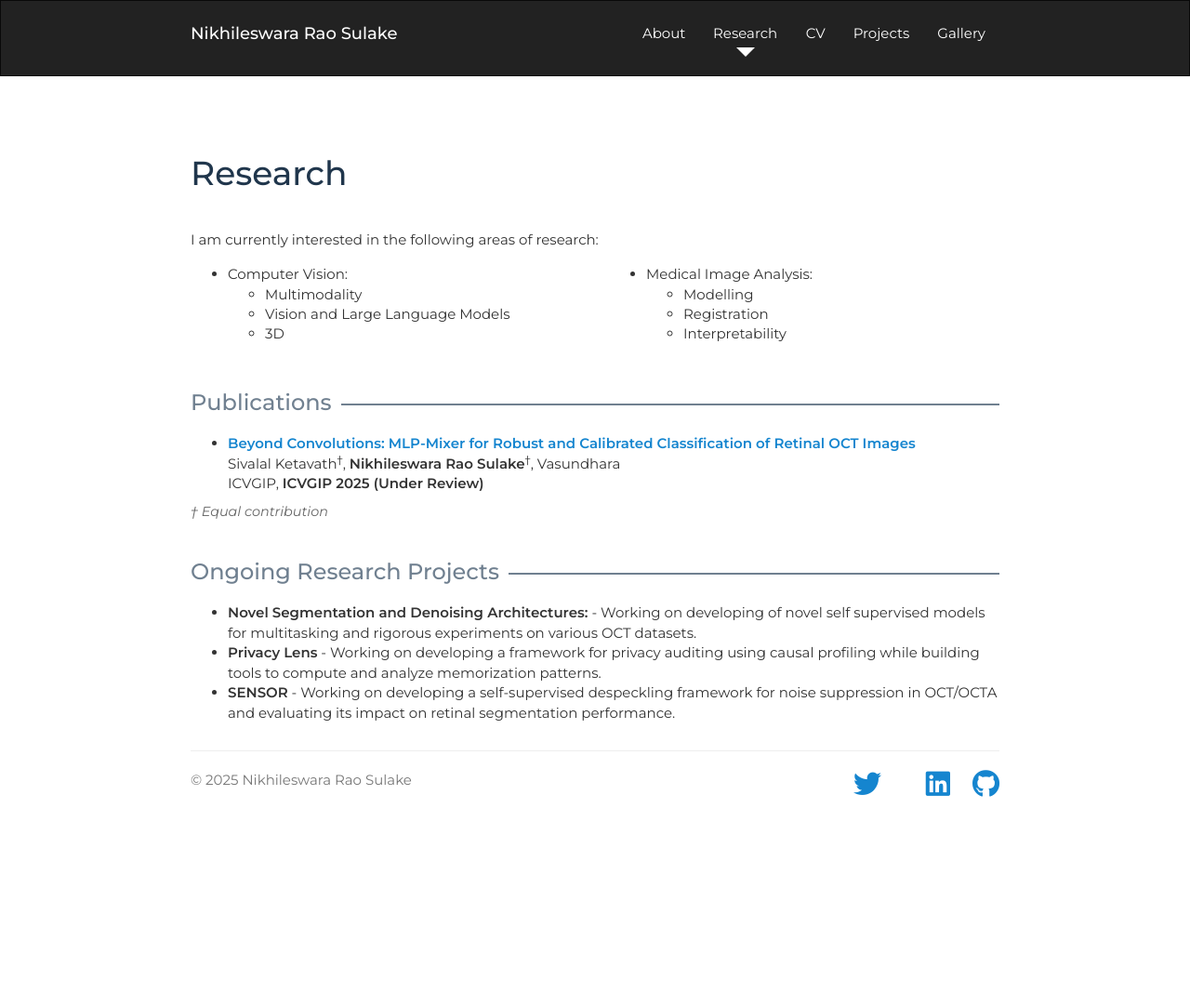
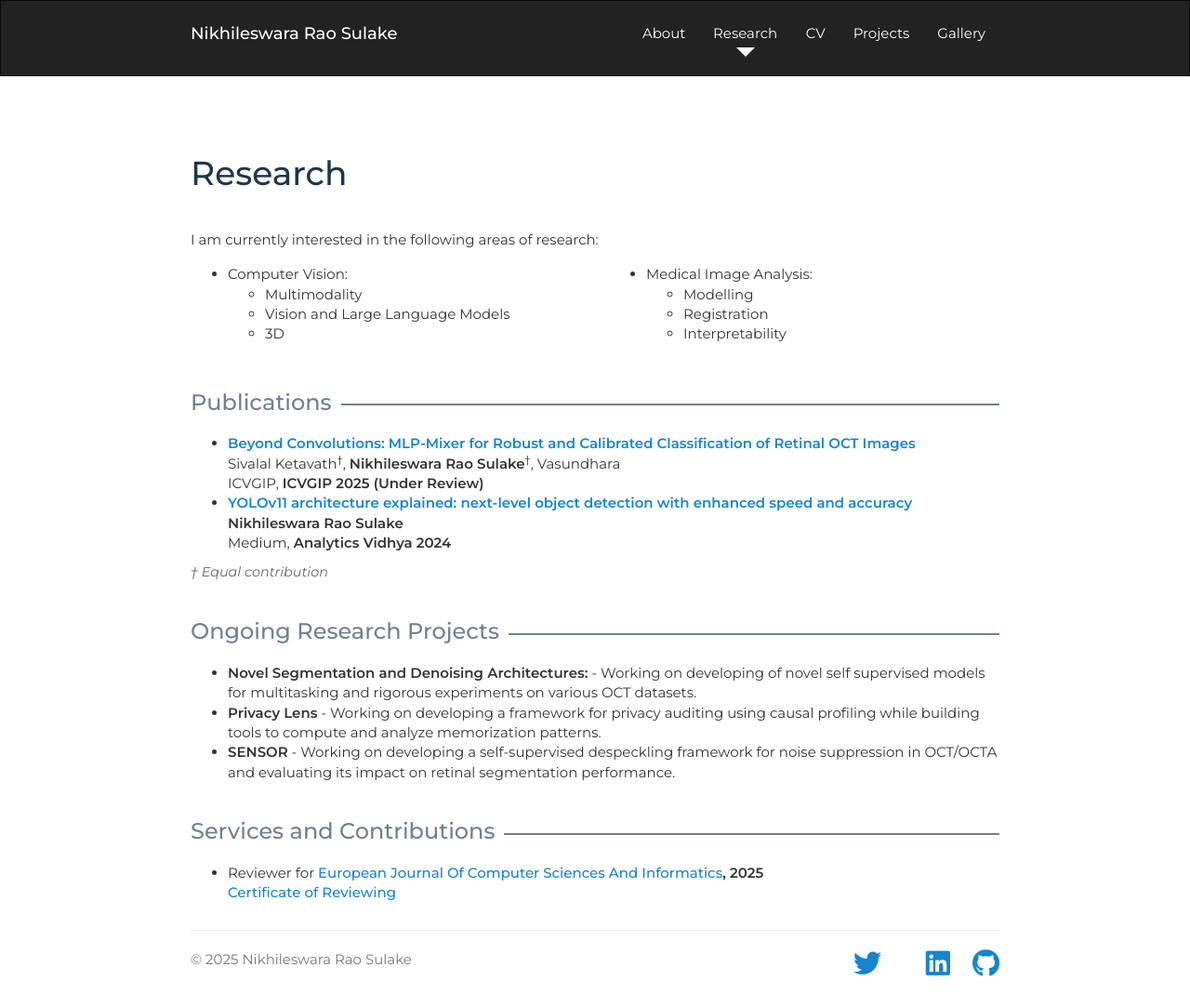
Before and after one commit to Nikhil-Rao20/Nikhil-Rao20, a plain HTML site: page research.html in a window 1280 px wide. Shown: the whole page at 93% size. Before the commit the page ends 889 px from the top, so only its background shows below. Drawn offline with nearby package versions, Linux system fonts and the light colour scheme; some icons are missing.

Commit message:
Updated the Research - With Service

```diff
--- a/footer.html
+++ b/footer.html
@@ -13,7 +13,7 @@
         <ul class="social-icons pull-right">
           <!-- <li><a href="https://www.facebook.com/vamshi.bonagiri/" target="_blank"><i class="fab fa-facebook fa-2x"></i></a></li> -->
           <li><a href="https://x.com/s_rao80798" target="_blank"><i class="fab fa-twitter fa-2x"></i></a></li>
-          <li><a href="#" target="_blank"><i class="ai ai-google-scholar-square ai-2x"></i></a></li>
+          <li><a href="https://scholar.google.com/citations?user=zE6f8d8AAAAJ&hl=en" target="_blank"><i class="ai ai-google-scholar-square ai-2x"></i></a></li>
           <!-- <li><a href="" target="_blank"><i class="ai ai-academia-square ai-2x"></i></a></li> -->
           <li><a href="https://www.linkedin.com/in/nikhileswara-rao-sulake/" target="_blank"><i class="fab fa-linkedin fa-2x"></i></a></li>
           <!-- <li><a href="" target="_blank"><i class="fab fa-researchgate fa-2x"></i></a></li> -->
--- a/research.html
+++ b/research.html
@@ -95,10 +95,16 @@
             <!-- <h4 class="push-down-3">Conference Papers</h4> -->
             <ul>
                <li>
-                  <a href="#"><strong>Beyond Convolutions: MLP-Mixer for Robust and Calibrated Classification of Retinal OCT Images</strong></a><br>
+                  <a href="#" target="_blank" rel="noopener"><strong>Beyond Convolutions: MLP-Mixer for Robust and Calibrated Classification of Retinal OCT Images</strong></a><br>
                   Sivalal Ketavath<sup>†</sup>, <strong>Nikhileswara Rao Sulake</strong><sup>†</sup>, Vasundhara<br>
                   ICVGIP, <strong>ICVGIP 2025 (Under Review)</strong>
                </li>
+               <li>
+                  <a href="https://scholar.google.com/citations?view_op=view_citation&hl=en&user=zE6f8d8AAAAJ&citation_for_view=zE6f8d8AAAAJ:u5HHmVD_uO8C" target="_blank" rel="noopener"><strong>YOLOv11 architecture explained: next-level object detection with enhanced speed and accuracy</strong></a><br>
+                  <strong>Nikhileswara Rao Sulake</strong><br>
+                  Medium, <strong>Analytics Vidhya 2024</strong>
+               </li>
+
 
             </ul>
 
@@ -118,6 +124,17 @@
                   <strong>SENSOR</strong> - Working on developing a self-supervised despeckling framework for noise suppression in OCT/OCTA and  evaluating its impact on retinal segmentation performance.
                </li>
             </ul>
+
+
+            <h3 class="push-down-4"><span>Services and Contributions</span></h3>
+            <ul>
+               <li>
+                  Reviewer for <strong><a href="https://wisdomgale.com/jcsi/" target="_blank" rel="noopener">European Journal Of Computer Sciences And Informatics</a>, 2025</strong><br>
+                  <a href="https://www.linkedin.com/feed/update/urn:li:activity:7354596696678420483/" target="_blank" rel="noopener" aria-label="Open certificate of reviewing in a new tab">Certificate of Reviewing</a>
+               </li>
+
+            </ul>
+
 
          </div>
       </div>
```
